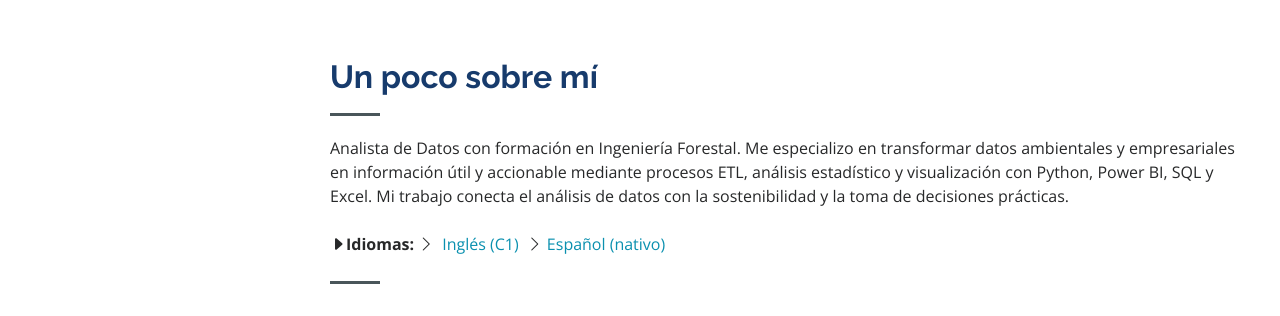
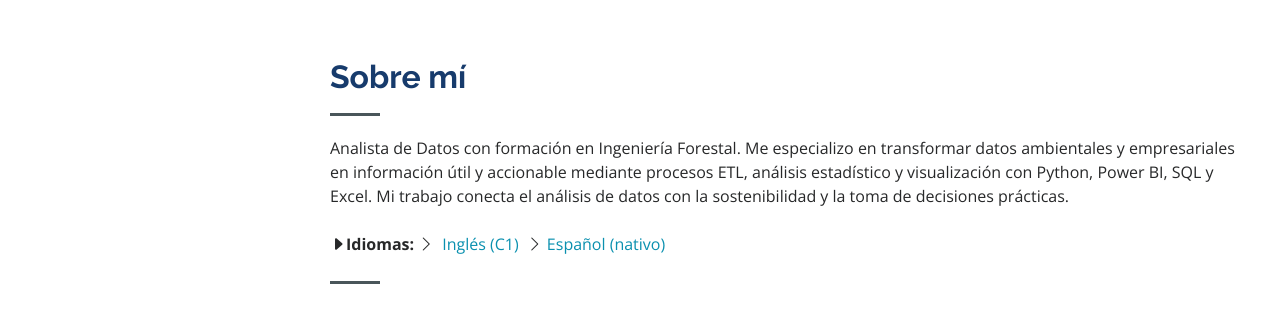
Before and after one commit to leomed512/leomedina, a plain HTML site: page index_es.html in a window 1280 px wide. Shown: the part 802-1118 px from the top of the page. Drawn offline with nearby package versions, Linux system fonts and the light colour scheme.

Commit message:
change in about me section

```diff
--- a/index_es.html
+++ b/index_es.html
@@ -117,7 +117,7 @@
       <div class="container">
 
         <div class="section-title">
-          <h2>Un poco sobre mí</h2>
+          <h2>Sobre mí</h2>
           <p>Analista de Datos con formación en Ingeniería Forestal. Me especializo en transformar datos ambientales y empresariales en información útil y accionable mediante procesos ETL, análisis estadístico y visualización con Python, Power BI, SQL y Excel. Mi trabajo conecta el análisis de datos con la sostenibilidad y la toma de decisiones prácticas.</p>
           <article class="mt-4">
             <i class="bi bi-caret-right-fill"></i><strong>Idiomas:</strong>
```
